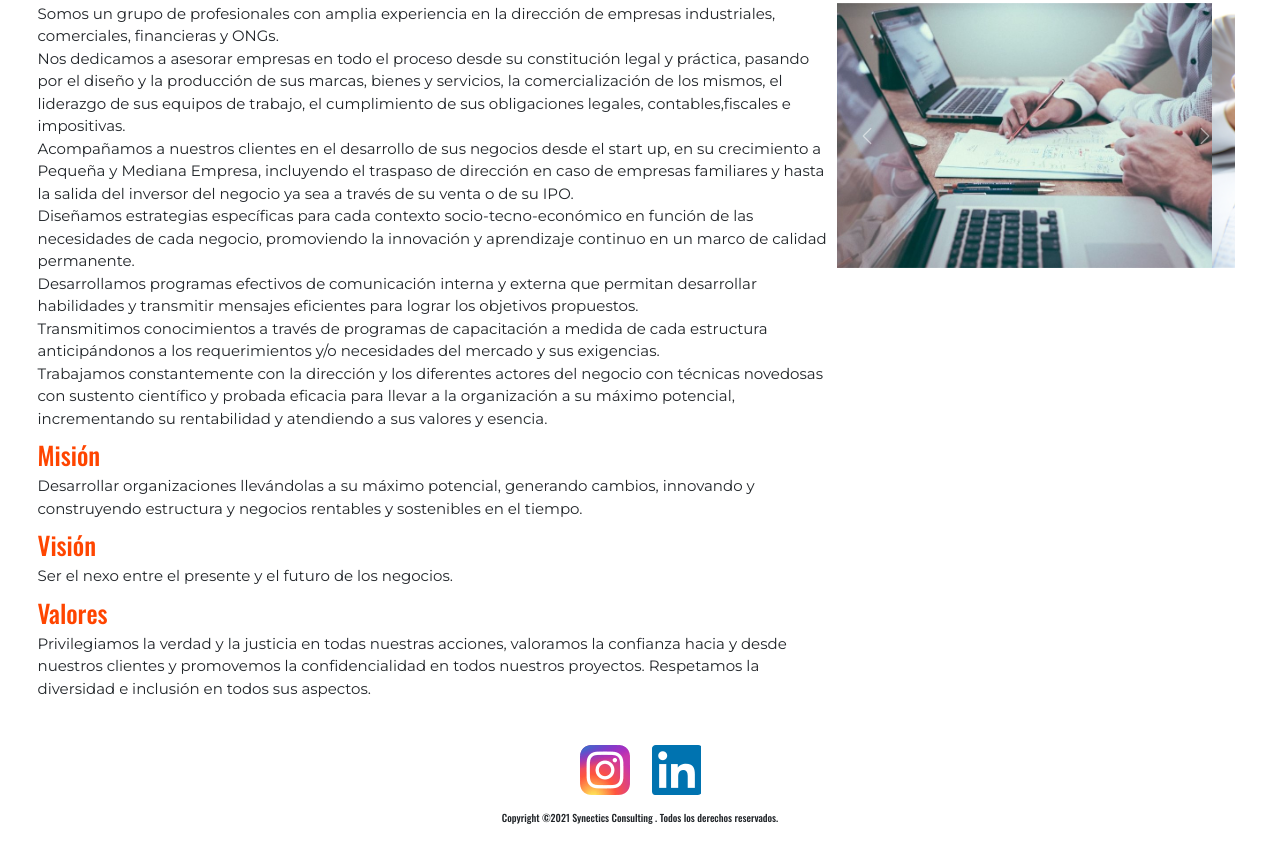
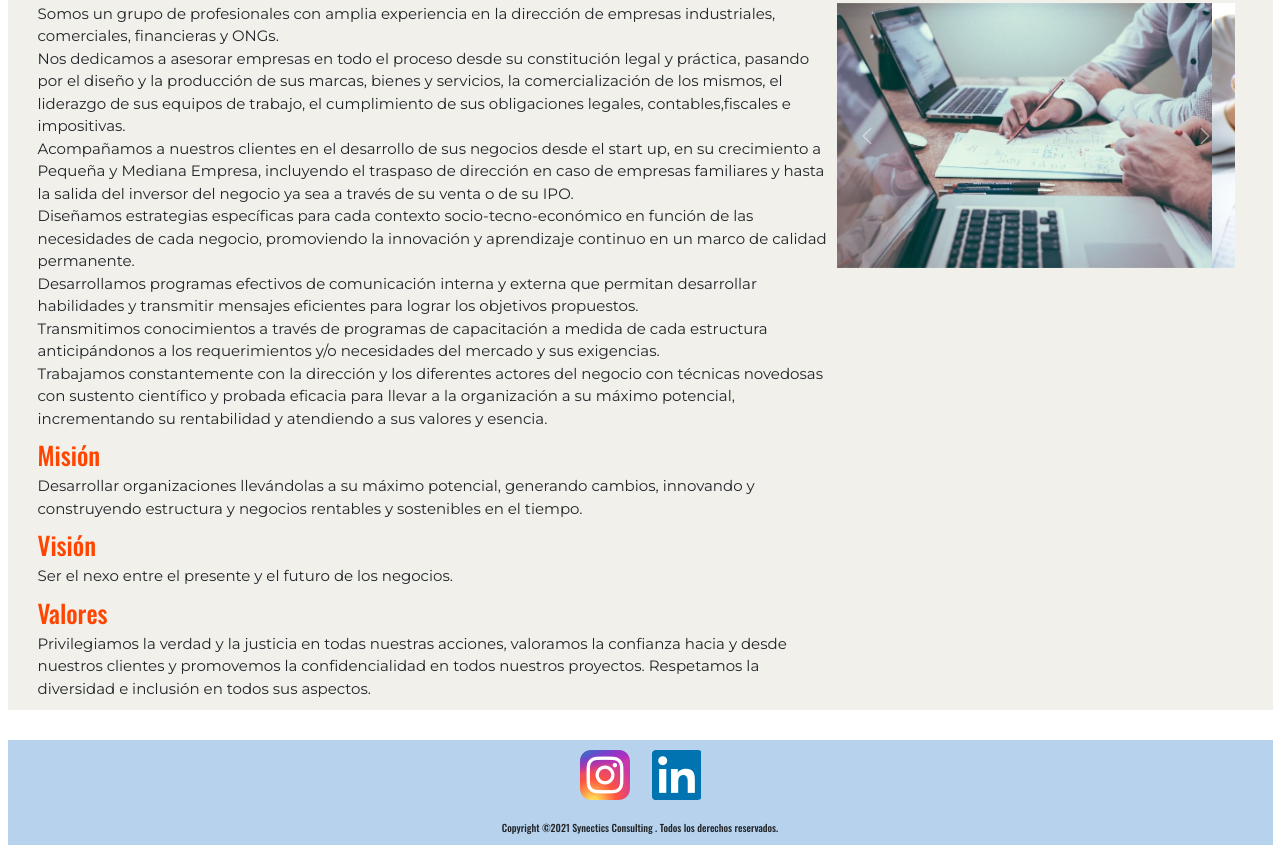
Before and after one commit to IrinaMinolli/Synectics, a plain HTML site: page index.html in a window 1280 px wide. Shown: the part 264-1119 px from the top of the page. Drawn offline with nearby package versions, Linux system fonts and the light colour scheme.

Commit message:
modificiones padding footer

```diff
--- a/estilos/parciales/_footer.scss
+++ b/estilos/parciales/_footer.scss
@@ -4,7 +4,7 @@
     .footer__contenedorImagenes{
         display: flex;
         justify-content: center;
-        padding: 0.5rem;
+        padding: 1rem;
     }
     .footer__imagenes{
         padding: 0rem 1rem;
--- a/estilos/parciales/_variables.scss
+++ b/estilos/parciales/_variables.scss
@@ -9,3 +9,17 @@
 html{
     font-size: 62.5%;
 }
+
+/*Configuraciones para responsive*/
+/*Desde 320 pone fondo al main*/
+@media only screen and (min-width: 320px) {
+    main{
+        background-color: rgb(241, 240, 234);
+    }
+  }
+  /*Desde 1024 pone fondo al footer*/
+@media only screen and (min-width: 1024px) {
+    footer{
+        background-color: rgb(183, 210, 236);
+    }
+  }
```
Also changed, not shown: estilos/main.css, 1 other file.
